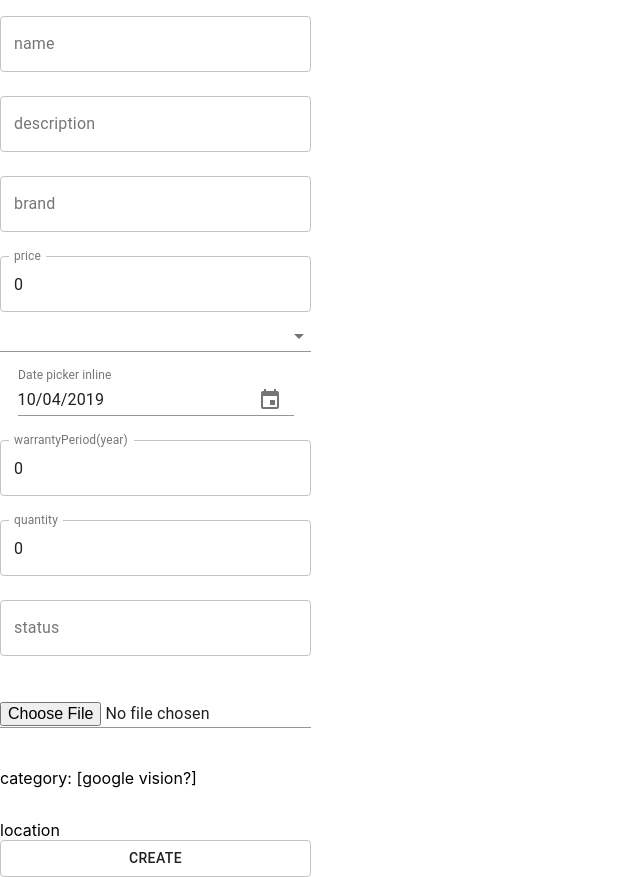
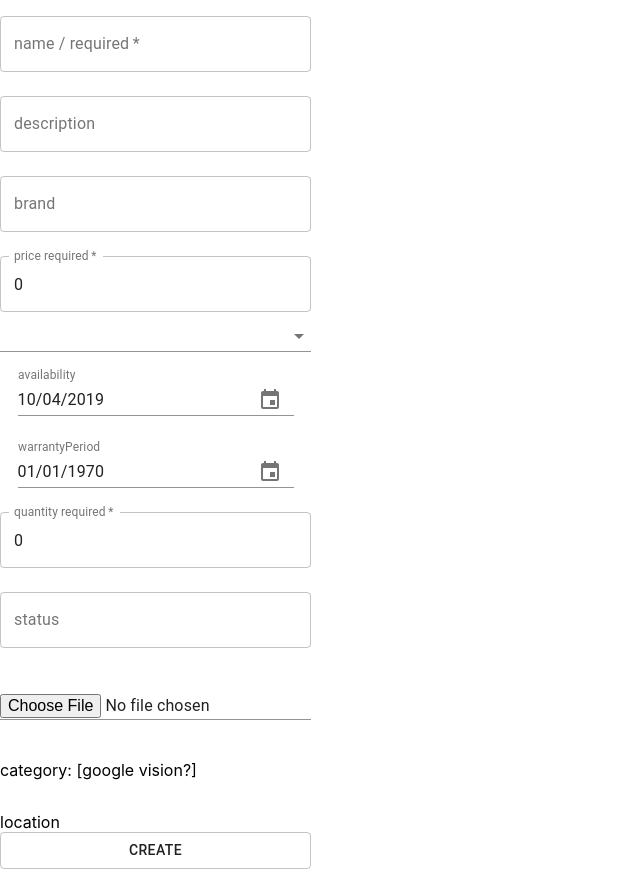
Before and after one commit to IchiBizz/IchiBizz, a React (Create React App) app in the folder client/: page / in a window 1280 px wide. Shown: the whole page, without its empty margins (0-640 px from the left). Built offline with nearby package versions, Linux system fonts and the light colour scheme.

Commit message:
change warrantyPeriod to date"

```diff
--- a/client/src/components/AddProduct.js
+++ b/client/src/components/AddProduct.js
@@ -56,10 +56,10 @@ export default class AddProduct extends Component {
           brand: "",
           category: [],
           price: 0,
-          currency: "",
+          currency: " ",
           pickupLocation: [],
           availability: "",
-          warrantyPeriod: 0,
+          warrantyPeriod: "",
           quantity: 0,
           status: ""
         });
@@ -135,9 +135,11 @@ export default class AddProduct extends Component {
     return (
       <div className="addProduct">
         <FormControl onSubmit={this.handleSubmit}>
+          {/* name */}
           <TextField
+            required
             id="outlined-name-input"
-            label="name"
+            label="name / required"
             className={classes.textField}
             type="text"
             name="name"
@@ -147,6 +149,7 @@ export default class AddProduct extends Component {
             value={this.state.name}
             onChange={this.handleChange}
           />
+          {/* description */}
           <TextField
             id="outlined-description-input"
             label="description"
@@ -159,6 +162,7 @@ export default class AddProduct extends Component {
             value={this.state.description}
             onChange={this.handleChange}
           />
+          {/* brannd */}
           <TextField
             id="outlined-brand-input"
             label="brand"
@@ -171,9 +175,11 @@ export default class AddProduct extends Component {
             value={this.state.brand}
             onChange={this.handleChange}
           />
+          {/* price */}
           <TextField
+            required
             id="outlined-price-input"
-            label="price"
+            label="price required"
             className={classes.textField}
             type="number"
             name="price"
@@ -183,34 +189,25 @@ export default class AddProduct extends Component {
             value={this.state.price}
             onChange={this.handleChange}
           />
+          {/* currency */}
           <Select
-            value={this.state.currencey}
-            // onChange={}
-            // labelWidth={labelWidth}
+            value={this.state.currency}
+            label="currency"
+            onChange={this.handleChange}
+            labelWidth={20}
             inputProps={{
               name: "currencey",
               id: "outlined-currencey-simple"
             }}
           >
             <MenuItem value="">
-              <em>None</em>
+              <em>currency</em>
             </MenuItem>
-            <MenuItem value={10}>$</MenuItem>
-            <MenuItem value={20}>€</MenuItem>
-            <MenuItem value={30}>£</MenuItem>
+            <MenuItem value="USD">USD</MenuItem>
+            <MenuItem value="EUR">EUR</MenuItem>
+            <MenuItem value="GBP">GBP</MenuItem>
           </Select>
-          {/* <TextField
-            id="outlined-availability-input"
-            label="availability"
-            className={classes.textField}
-            type="number"
-            name="availability"
-            autoComplete="availability"
-            margin="normal"
-            variant="outlined"
-            value={this.state.availability}
-            onChange={this.handleChange}
-          /> */}
+          {/* availability */}
           <MuiPickersUtilsProvider utils={DateFnsUtils}>
             <Grid container justify="space-around">
               <KeyboardDatePicker
@@ -220,7 +217,7 @@ export default class AddProduct extends Component {
                 format="MM/dd/yyyy"
                 margin="normal"
                 id="date-picker-inline"
-                label="Date picker inline"
+                label="availability"
                 value={this.state.availability}
                 onChange={this.handleDateChange}
                 KeyboardButtonProps={{
@@ -229,21 +226,30 @@ export default class AddProduct extends Component {
               />
             </Grid>
           </MuiPickersUtilsProvider>
+          {/* warrantyPeriod */}
+          <MuiPickersUtilsProvider utils={DateFnsUtils}>
+            <Grid container justify="space-around">
+              <KeyboardDatePicker
+                disableToolbar
+                name="warrantyPeriod"
+                variant="inline"
+                format="MM/dd/yyyy"
+                margin="normal"
+                id="date-picker-inline"
+                label="warrantyPeriod"
+                value={this.state.warrantyPeriod}
+                onChange={this.handleDateChange}
+                KeyboardButtonProps={{
+                  "aria-label": "change date"
+                }}
+              />
+            </Grid>
+          </MuiPickersUtilsProvider>
+          {/* quantity */}
           <TextField
-            id="outlined-warrantyPeriod-input"
-            label="warrantyPeriod(year)"
-            className={classes.textField}
-            type="number"
-            name="warrantyPeriod"
-            autoComplete="warrantyPeriod"
-            margin="normal"
-            variant="outlined"
-            value={this.state.warrantyPeriod}
-            onChange={this.handleChange}
-          />
-          <TextField
+            required
             id="outlined-quantity-input"
-            label="quantity"
+            label="quantity required"
             className={classes.textField}
             type="number"
             name="quantity"
@@ -265,6 +271,7 @@ export default class AddProduct extends Component {
             value={this.state.status}
             onChange={this.handleChange}
           />
+          {/* image Url */}
           <TextField
             id="outlined-imageUrl"
             label="imageUrl"
```
